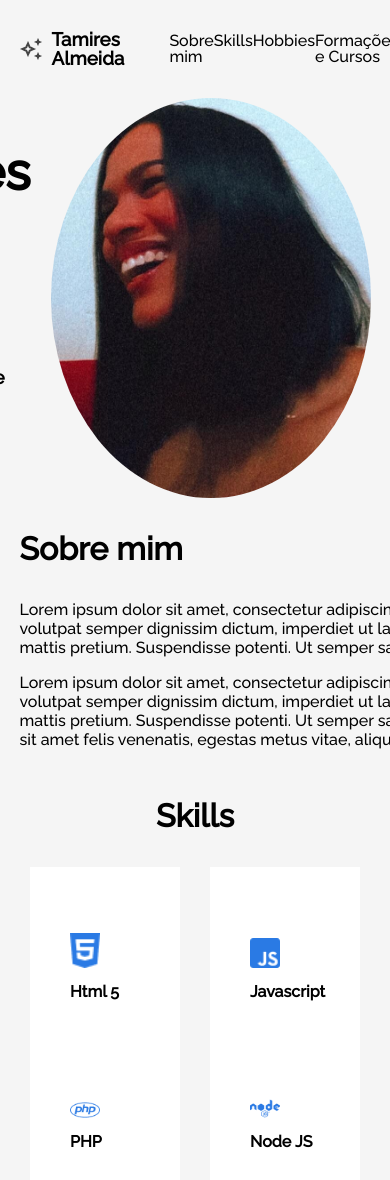
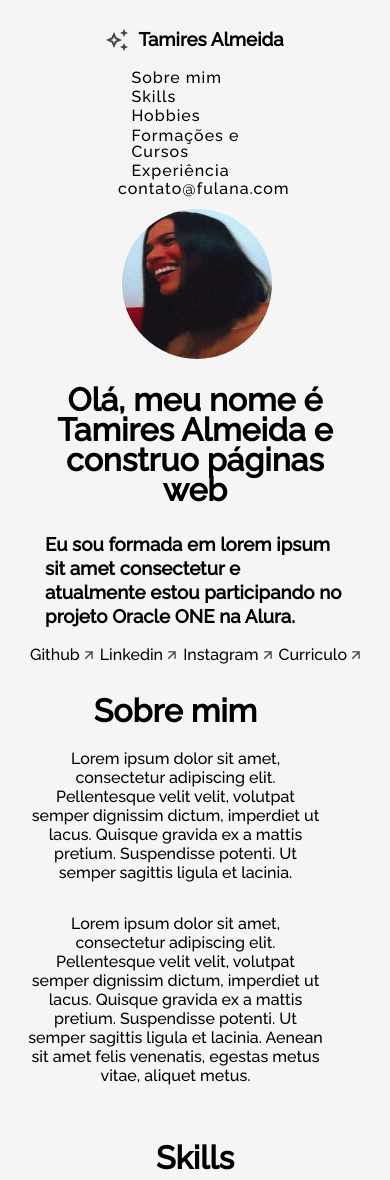
Before and after one commit to almeidaTamires/challenge-one-portfolio-br, a plain HTML site: page index.html in a window 390 px wide. Shown: the top 1180 px of the page. Drawn offline with Linux system fonts and the light colour scheme.

Commit message:
adapting to mobile layout

```diff
--- a/assets/style/about.css
+++ b/assets/style/about.css
@@ -21,6 +21,20 @@ p.about__paragraph{
     font-family: 'Raleway';
     font-style: normal;
     font-weight: 400;
-    font-size: 16px;
+    font-size: 1rem;
     line-height: 19px;
 }
+
+@media only screen and (max-width: 600px) {
+    .about__container {
+    display: flex;
+    flex-direction: column;
+    text-align: center;
+    align-items: center;
+    width: 300px;
+    margin: 1%;
+    }
+    h3.about__title {
+        margin: 1%;
+    }
+}
--- a/assets/style/hobbies.css
+++ b/assets/style/hobbies.css
@@ -36,3 +36,9 @@ li.hobbies__name{
     font-size: 16px;
     line-height: 19px;
 }
+
+@media only screen and (max-width: 600px) {
+    .hobbies__box {
+    margin: 2%;
+    }
+}
--- a/assets/style/menu.css
+++ b/assets/style/menu.css
@@ -8,10 +8,13 @@ section.menu{
 
  ul.menu__list {
     display: flex;
-    width: 100%;
     margin: 0 1%;
     justify-content: space-between;
 }
+li.menu__list__item{
+    margin: 5px;
+}
+
 li.menu__list__item__contato {
     display: flex;
     align-items: center;
@@ -20,12 +23,40 @@ li.menu__list__item__contato {
 .nav__container {
     display: flex;
     align-items: center;
-    width: 850px;
+    width: 100%;
+    justify-content: flex-end;
 }
 header {
     display: flex;
     align-items: center;
+    width: 23%;
 }
 header h3 {
     margin-left: 10px;
 }
+
+@media only screen and (max-width: 600px) {
+header {
+    width: 100%;
+    justify-content: center;
+}
+
+.menu {
+    flex-direction: column;
+    margin: 0;
+    }
+ul.menu__list {
+    flex-wrap: wrap;
+    flex-direction: column;
+}
+.nav__container {
+    display: flex;
+    flex-direction: column;
+    flex-wrap: wrap;
+    align-items:center;
+    letter-spacing: 1px;
+}
+li.menu__list__item {
+    margin: 1%;
+    }
+}
--- a/assets/style/skills.css
+++ b/assets/style/skills.css
@@ -34,3 +34,14 @@ li.skills__name {
     font-size: 16px;
     line-height: 19px;
 }
+
+@media only screen and (max-width: 600px) {
+    section.skills {
+    display: flex;
+    flex-direction: column;
+    align-items: center;
+ }
+ .skills__box {
+    margin: 2%;
+ }
+}
--- a/assets/style/style.css
+++ b/assets/style/style.css
@@ -42,6 +42,8 @@ https://en.bem.info/methodology/quick-start/*/
 
 /* Menu */
 
+
+
 /*title*/
 
 /*Skills*/
--- a/assets/style/title.css
+++ b/assets/style/title.css
@@ -41,3 +41,35 @@ h3.title__subsection {
 li.title__network__item {
     margin:0 1%;
 }
+
+@media only screen and (max-width: 600px) {
+    .title__div {
+        display: flex;
+        flex-direction: column;
+        align-items: center;
+    }
+    .title__profile {
+    width: 150px;
+    height: 150px;
+    }
+    h2.title__bio{
+    text-align: center;
+    font-size: 2rem;
+    width: 300px;
+    line-height: 30px
+    }
+    .title__container {
+    display: flex;
+    flex-direction: column;
+    align-items: center;
+    }
+    h3.title__subsection {
+    width: 300px;
+    line-height: 24px;
+    margin: 0;
+    }
+    .title__network{
+    justify-content: center;
+    }
+
+}
```
